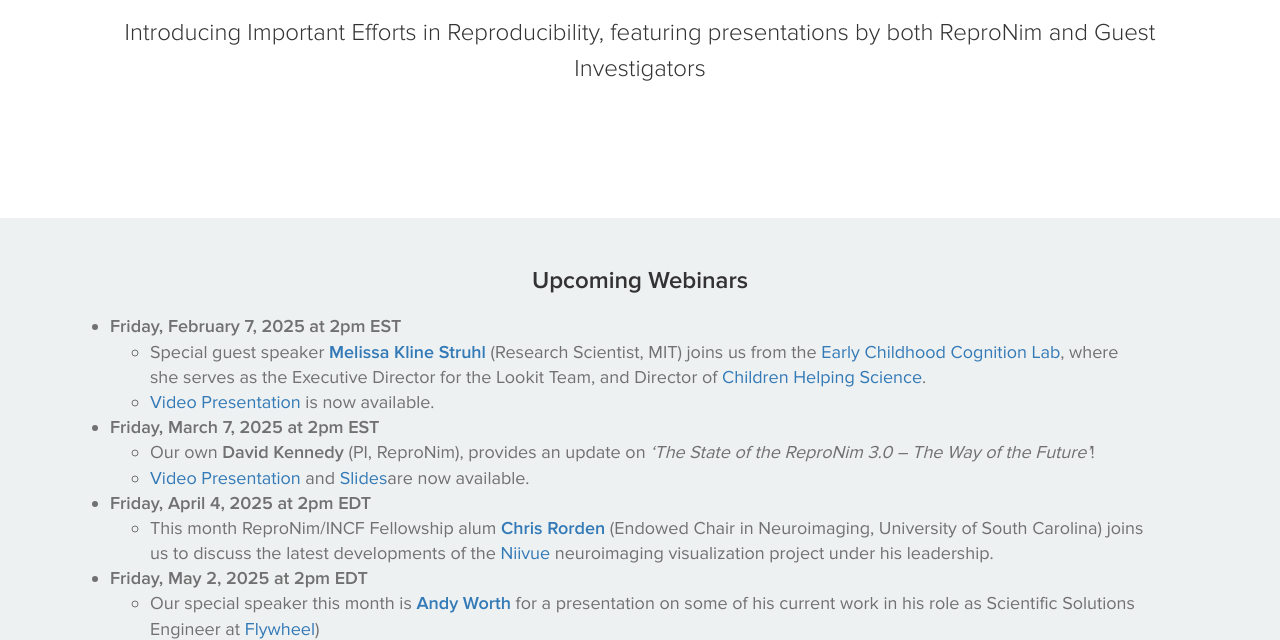
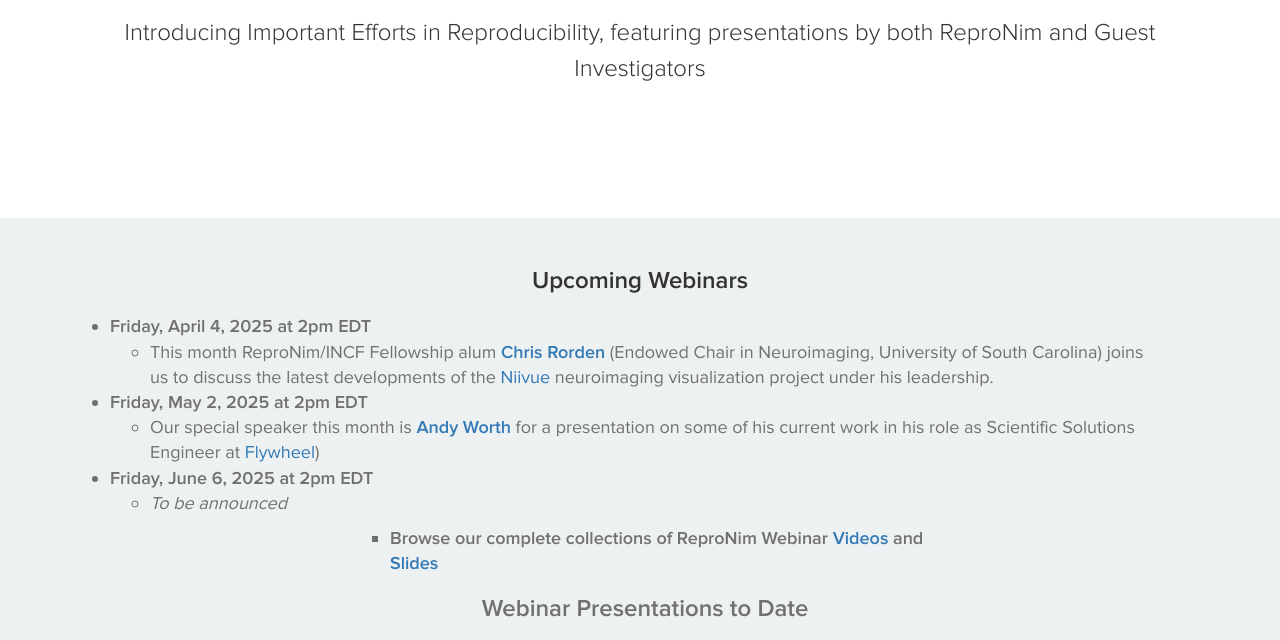
Before and after one commit to ReproNim/repronim.github.io, a plain HTML site: page webinar-series.html in a window 1280 px wide. Shown: the part 369-1009 px from the top of the page. Drawn offline with nearby package versions, Linux system fonts and the light colour scheme.

Commit message:
roll off Feb, Mar webinars To presentations to date
webinars page

```diff
--- a/webinar-series.html
+++ b/webinar-series.html
@@ -90,16 +90,7 @@
 				<ul>
 
 
-			<li><strong> Friday, February 7, 2025 at 2pm EST</strong></li>
-				<ul>
-					<li>Special guest speaker <a href="https://eccl.mit.edu/team-profiles/melissa-kline-struhl"><strong>Melissa Kline Struhl</strong></a> (Research Scientist, MIT) joins us from the <a href="https://eccl.mit.edu/">Early Childhood Cognition Lab</a>, where she serves as the Executive Director for the Lookit Team, and Director of <a href="https://childrenhelpingscience.com/">Children Helping Science</a>.  </li>
-					<li><a href="https://youtu.be/dnMW_xipxJo">Video Presentation</a> is now available.</li>
-				</ul>
-			<li><strong> Friday, March 7, 2025 at 2pm EST</strong></li>
-				<ul>
-					<li>Our own <strong>David Kennedy</strong> (PI, ReproNim), provides an update on <em>‘The State of the ReproNim 3.0 – The Way of the Future’</em>!  </li>
-					<li><a href="https://youtu.be/7EvcrEQdCV8">Video Presentation</a> and <a href="https://docs.google.com/presentation/d/1iSDI-T65wa7GOy_txFwNpExu46xLslpbZDiGca1d9Jg/edit#slide=id.g2e3b9d04b56_0_20">Slides</a>are now available.</li>
-				</ul>
+
 			<li><strong> Friday, April 4, 2025 at 2pm EDT</strong></li>
 				<ul>
 					<li>This month ReproNim/INCF Fellowship alum <a href="https://sc.edu/study/colleges_schools/artsandsciences/psychology/our_people/directory/rorden_chris.php"><strong>Chris Rorden</strong></a> (Endowed Chair in Neuroimaging, University of South Carolina) joins us to discuss the latest developments of the <a href="https://github.com/neurolabusc">Niivue</a> neuroimaging visualization project under his leadership.  </li>
```
